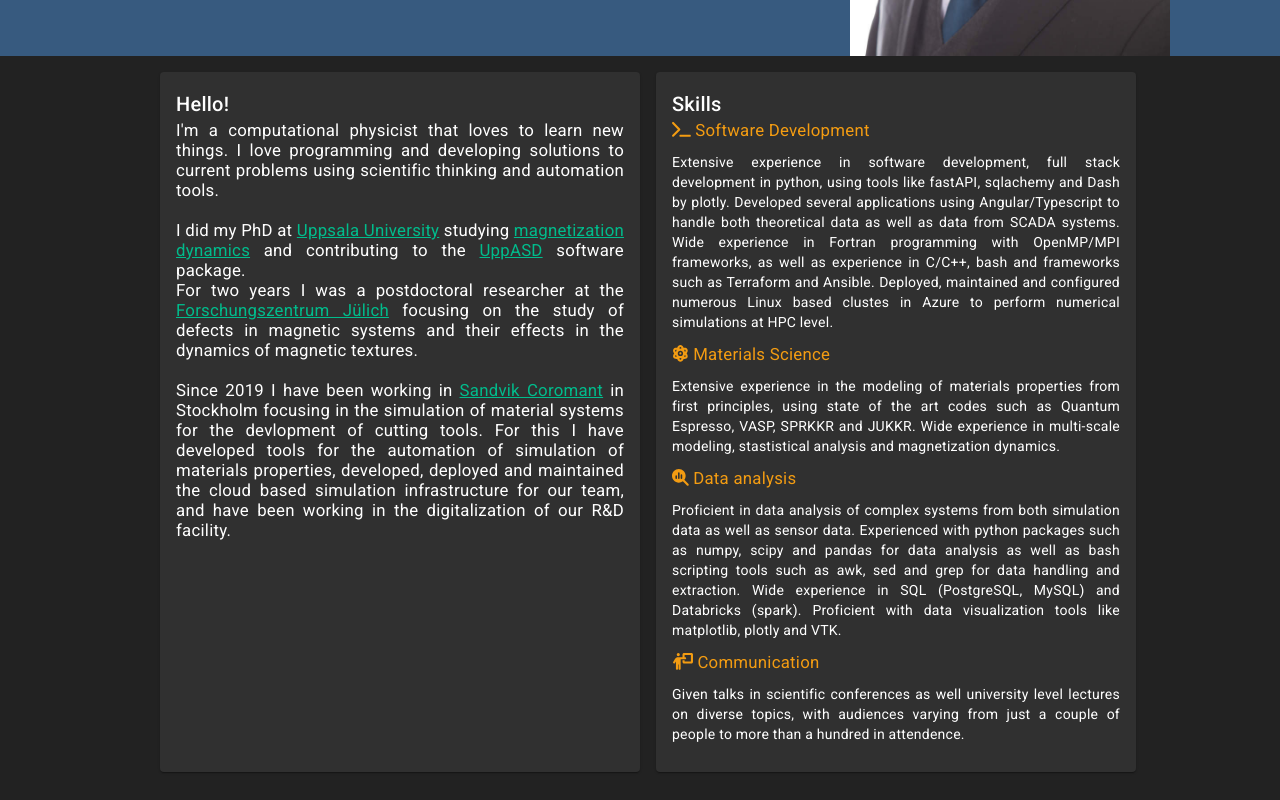
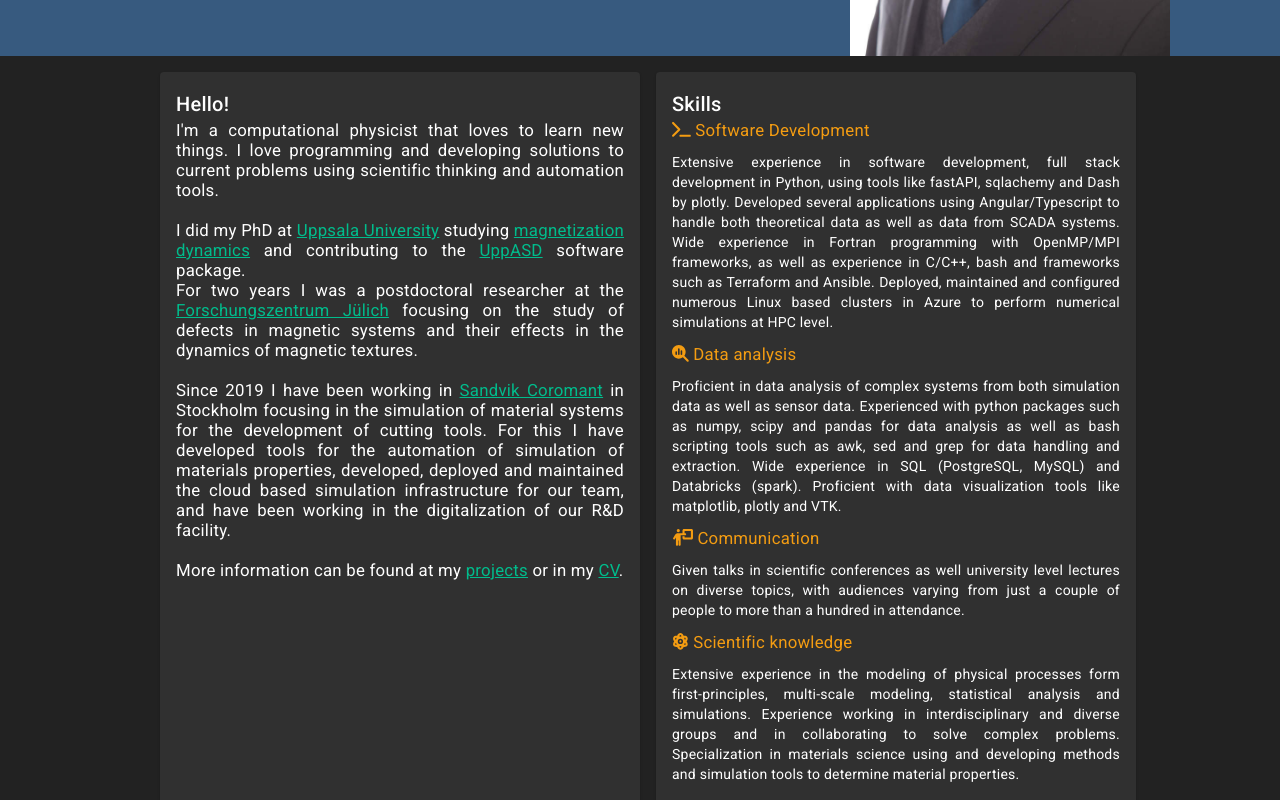
Before and after one commit to JPchico/jpchico.github.io, an Angular app: page / in a window 1280 px wide. Shown: the part 520-1320 px from the top of the page. Built offline with nearby package versions, Linux system fonts and the light colour scheme.

Commit message:
Adding link to the CV.
Reformulating the materials science section to be a more general science section.

Fixed several typos.

```diff
--- a/angular.json
+++ b/angular.json
@@ -99,5 +99,8 @@
         }
       }
     }
+  },
+  "cli": {
+    "analytics": false
   }
 }
--- a/src/app/services/project-data-share.service.ts
+++ b/src/app/services/project-data-share.service.ts
@@ -13,15 +13,15 @@ export class ProjectDataShareService {
       title: 'UppASD',
       link: 'https://github.com/UppASD/UppASD',
       image: 'assets/uppasd_rot.png',
-      description: 'Magnetism is an inherently quantum mechanical phenomena, and the study of magnetic materials and its dynamics has been at the forefront of technological innovation with examples such as magnetic hard drives being one of the most well known examples. <br> UppASD is a software package that allows one to study how the magnetic moments in a metrial move under a stimuli, such as eletrical current in a hard drive. <br> This kind of phenomena was what I studied during my PhD, and during this time I added features, fixed bugs and performed many simulations with this code. Of great importance was also how to visualize these dynamics, for these we developed a python/VTK based toolkit with a Qt interface so that one could easily analyze results, render movies and more easily understand complex phenomena.',
-      short: 'Software package for the simulation of atomistics spin dynamics.',
+      description: 'Magnetism is an inherently quantum mechanical phenomena, and the study of magnetic materials and its dynamics has been at the forefront of technological innovation with examples such as magnetic hard drives being one of the most well known examples. <br> UppASD is a software package that allows one to study how the magnetic moments in a material move under a stimuli, such as electrical current in a hard drive. <br> This kind of phenomena was what I studied during my PhD, and during this time I added features, fixed bugs and performed many simulations with this code. Of great importance was also how to visualize these dynamics, for these we developed a python/VTK based toolkit with a Qt interface so that one could easily analyze results, render movies and more easily understand complex phenomena.',
+      short: 'Software package for the simulation of atomistic spin dynamics.',
       technologies: 'Fortran, simulations, OpenMP, MPI, Python, VtK.'
     },
     {
       title: 'aiida-vasp',
       link: 'https://github.com/aiida-vasp/aiida-vasp',
       image: 'assets/aiida_plugin_symbol.png',
-      description: 'VASP is one of the most used codes in materials science, allowing for the determination of materials properties from first principles. <br> When I started in Sandvik one thing became clear, if we wanted to be able to make better predictions we needed a better system to submit, manage and store our calculations. <br> During my PostDoc in Julich I got to hear about AiiDA and it became natural to integrate it into our way of working. <br> My journey with aiida-vasp started with asking questions and reporting issues, until I became a member of the development team, helping with bug fixes, code reviewing and introducign new features to improve the capabilities of this tool.<br> Being part of the development team not only allowed me to be able to focus on the coding aspects that were critical for us, it also put me in contact with the rest of the aiida-vasp developers, greta people that have taught me much on materials science and software development.',
+      description: 'VASP is one of the most used codes in materials science, allowing for the determination of materials properties from first principles. <br> When I started in Sandvik one thing became clear, if we wanted to be able to make better predictions we needed a better system to submit, manage and store our calculations. <br> During my PostDoc in Jülich I got to hear about AiiDA and it became natural to integrate it into our way of working. <br> My journey with aiida-vasp started with asking questions and reporting issues, until I became a member of the development team, helping with bug fixes, code reviewing and introducing new features to improve the capabilities of this tool.<br> Being part of the development team not only allowed me to be able to focus on the coding aspects that were critical for us, it also put me in contact with the rest of the aiida-vasp developers, greta people that have taught me much on materials science and software development.',
       short: 'AiiDA plugin for the VASP code, for the automation of the calculation of materials properties from first principles.',
       technologies: 'Python, VAPS, AiiDA.'
     },
@@ -29,7 +29,7 @@ export class ProjectDataShareService {
       title: 'aiida-lammps',
       link: 'https://github.com/aiidaplugins/aiida-lammps',
       image: 'assets/aiida_plugin_symbol.png',
-      description: 'LAMMPS is one of the most used molecular dynamics software packages in materials science. Its flexibility and wide set of features allows the user to simulate almost anything. <br> This flexibility and scope is what makes building an AiiDA plugin for LAMMPS a daunting task, since one needs to account for a wide range of possibilities. <br>When we started to try to use the plugin in 2019 it was severely limited, with only a small set of options possible, this is why we embarked in a complete refactoring of the code base, making it more flexible, but while keeping the AiiDA design phisolophies of provenance tracking and repoducibility.<br> Since that refactoring we are able to create our own workflows to study materials properties using LAMMPS and store them in the same footing than the rest of our calculations, allowing us to more efficiently study material properties for product development.',
+      description: 'LAMMPS is one of the most used molecular dynamics software packages in materials science. Its flexibility and wide set of features allows the user to simulate almost anything. <br> This flexibility and scope is what makes building an AiiDA plugin for LAMMPS a daunting task, since one needs to account for a wide range of possibilities. <br>When we started to try to use the plugin in 2019 it was severely limited, with only a small set of options possible, this is why we embarked in a complete refactoring of the code base, making it more flexible, but while keeping the AiiDA design philosophies of provenance tracking and reproducibility.<br> Since that refactoring we are able to create our own workflows to study materials properties using LAMMPS and store them in the same footing than the rest of our calculations, allowing us to more efficiently study material properties for product development.',
       short: 'AiiDA plugin for the LAMMPS code, for the automation of the calculation of materials properties using molecular dynamics.',
       technologies: 'Python, LAMMPS, AiiDA.'
     }
--- a/src/app/views/about/about.component.html
+++ b/src/app/views/about/about.component.html
@@ -28,9 +28,11 @@
                     I did my PhD at <a href="https://www.uu.se/en">Uppsala University</a> studying <a href="https://uu.diva-portal.org/smash/record.jsf?pid=diva2%3A922992&dswid=9488">magnetization dynamics</a> and contributing to the <a href="https://github.com/UppASD/UppASD">UppASD</a> software package.<br>
                     For two years I was a postdoctoral researcher at the <a href="https://www.fz-juelich.de/en">Forschungszentrum Jülich</a> focusing on the study of defects in magnetic systems and their effects in the dynamics of magnetic textures.<br><br>
 
-                    Since 2019 I have been working in <a href="https://www.sandvik.coromant.com/sv-se">Sandvik Coromant</a> in Stockholm focusing in the simulation of material systems for the devlopment of cutting tools.
+                    Since 2019 I have been working in <a href="https://www.sandvik.coromant.com/sv-se">Sandvik Coromant</a> in Stockholm focusing in the simulation of material systems for the development of cutting tools.
                     For this I have developed tools for the automation of simulation of materials properties, developed, deployed and maintained the cloud based simulation infrastructure for our team,
-                    and have been working in the digitalization of our R&D facility.
+                    and have been working in the digitalization of our R&D facility.<br><br>
+
+                    More information can be found at my <a [routerLink]="'/projects'">projects</a> or in my <a href="https://drive.google.com/file/d/1mSlzHYptGacaci8xm34cm72P_LRHbd1T/view?usp=sharing" target="_blank">CV</a>.
 
                 </mat-card-content>
             </mat-card>
--- a/src/app/views/about/about.component.ts
+++ b/src/app/views/about/about.component.ts
@@ -4,11 +4,12 @@ import { MatListModule } from '@angular/material/list';
 import { FontAwesomeModule } from '@fortawesome/angular-fontawesome';
 import { SkillsData } from '../../data_model/skills-data';
 import { faAtom, faMagnifyingGlassChart, faPersonChalkboard, faTerminal } from '@fortawesome/free-solid-svg-icons';
+import { RouterModule } from '@angular/router';
 
 @Component({
   selector: 'app-about',
   standalone: true,
-  imports: [MatCardModule, MatListModule,FontAwesomeModule],
+  imports: [MatCardModule, MatListModule,FontAwesomeModule, RouterModule],
   templateUrl: './about.component.html',
   styleUrl: './about.component.scss'
 })
@@ -18,12 +19,7 @@ export class AboutComponent {
     {
       title: 'Software Development',
       icon: faTerminal,
-      description: 'Extensive experience in software development, full stack development in python, using tools like fastAPI, sqlachemy and Dash by plotly. Developed several applications using Angular/Typescript to handle both theoretical data as well as data from SCADA systems. Wide experience in Fortran programming with OpenMP/MPI frameworks, as well as experience in C/C++, bash and frameworks such as Terraform and Ansible. Deployed, maintained and configured numerous Linux based clustes in Azure to perform numerical simulations at HPC level.'
-    },
-    {
-      title: 'Materials Science',
-      icon: faAtom,
-      description: 'Extensive experience in the modeling of materials properties from first principles, using state of the art codes such as Quantum Espresso, VASP, SPRKKR and JUKKR. Wide experience in multi-scale modeling, stastistical analysis and magnetization dynamics.'
+      description: 'Extensive experience in software development, full stack development in Python, using tools like fastAPI, sqlachemy and Dash by plotly. Developed several applications using Angular/Typescript to handle both theoretical data as well as data from SCADA systems. Wide experience in Fortran programming with OpenMP/MPI frameworks, as well as experience in C/C++, bash and frameworks such as Terraform and Ansible. Deployed, maintained and configured numerous Linux based clusters in Azure to perform numerical simulations at HPC level.'
     },
     {
       title: 'Data analysis',
@@ -33,8 +29,13 @@ export class AboutComponent {
     {
       title: 'Communication',
       icon: faPersonChalkboard,
-      description: 'Given talks in scientific conferences as well university level lectures on diverse topics, with audiences varying from just a couple of people to more than a hundred in attendence.'
-    }
+      description: 'Given talks in scientific conferences as well university level lectures on diverse topics, with audiences varying from just a couple of people to more than a hundred in attendance.'
+    },
+    {
+      title: 'Scientific knowledge',
+      icon: faAtom,
+      description: 'Extensive experience in the modeling of physical processes form first-principles, multi-scale modeling, statistical analysis and  simulations. Experience working in interdisciplinary and diverse groups and in collaborating to solve complex problems. Specialization in materials science using and developing methods and simulation tools to determine material properties.'
+    },
   ]
 
 
--- a/src/app/views/project-detail/project-detail.component.ts
+++ b/src/app/views/project-detail/project-detail.component.ts
@@ -28,7 +28,7 @@ export class ProjectDetailComponent implements OnInit, OnDestroy {
   terminalIcon: IconProp = faTerminal
 
   constructor(
-    private projectDataSerive: ProjectDataShareService,
+    private projectDataService: ProjectDataShareService,
     private route: ActivatedRoute
   ) { }
 
@@ -36,7 +36,7 @@ export class ProjectDetailComponent implements OnInit, OnDestroy {
 
     this.projectName = this.route.snapshot.paramMap.get('id')
 
-    this.subscription = this.projectDataSerive.currentMessage.subscribe(message => {
+    this.subscription = this.projectDataService.currentMessage.subscribe(message => {
       let _data = message.filter(item => item.title === this.projectName)[0]
 
       if (_data){
--- a/src/app/views/projects/projects.component.ts
+++ b/src/app/views/projects/projects.component.ts
@@ -21,11 +21,11 @@ export class ProjectsComponent implements OnInit, OnDestroy {
 
   subscription!: Subscription;
 
-  constructor(private projectDataSerive: ProjectDataShareService) { }
+  constructor(private projectDataService: ProjectDataShareService) { }
 
   ngOnInit(): void {
 
-    this.subscription = this.projectDataSerive.currentMessage.subscribe(message => this.projectsData = message)
+    this.subscription = this.projectDataService.currentMessage.subscribe(message => this.projectsData = message)
 
   }
 
```
